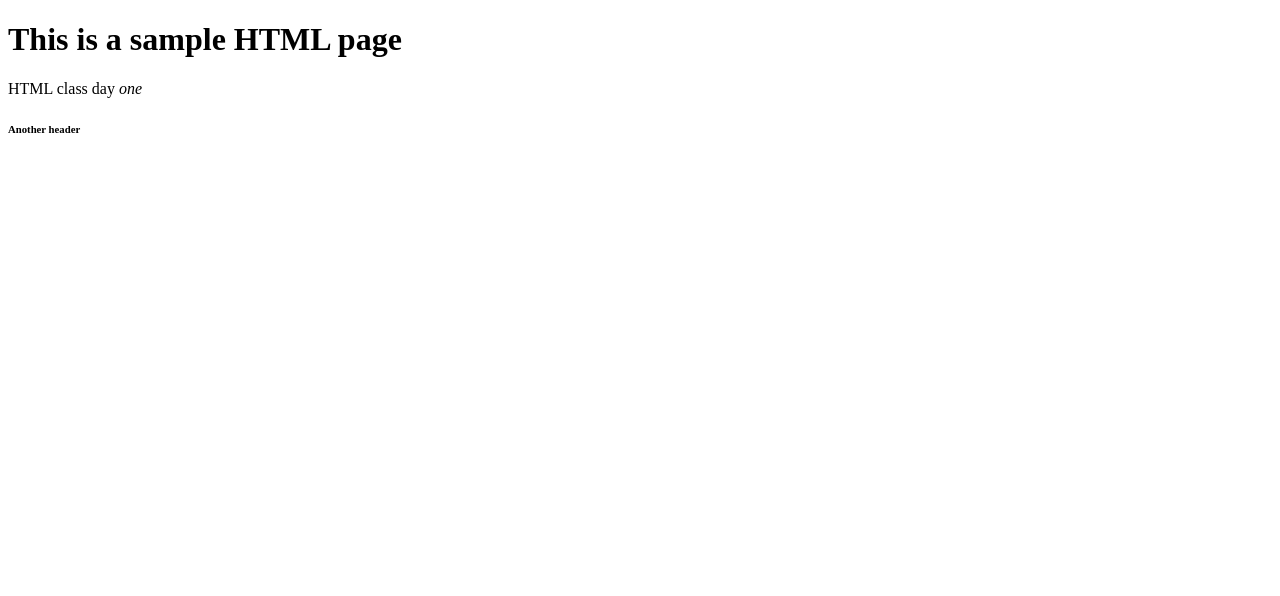
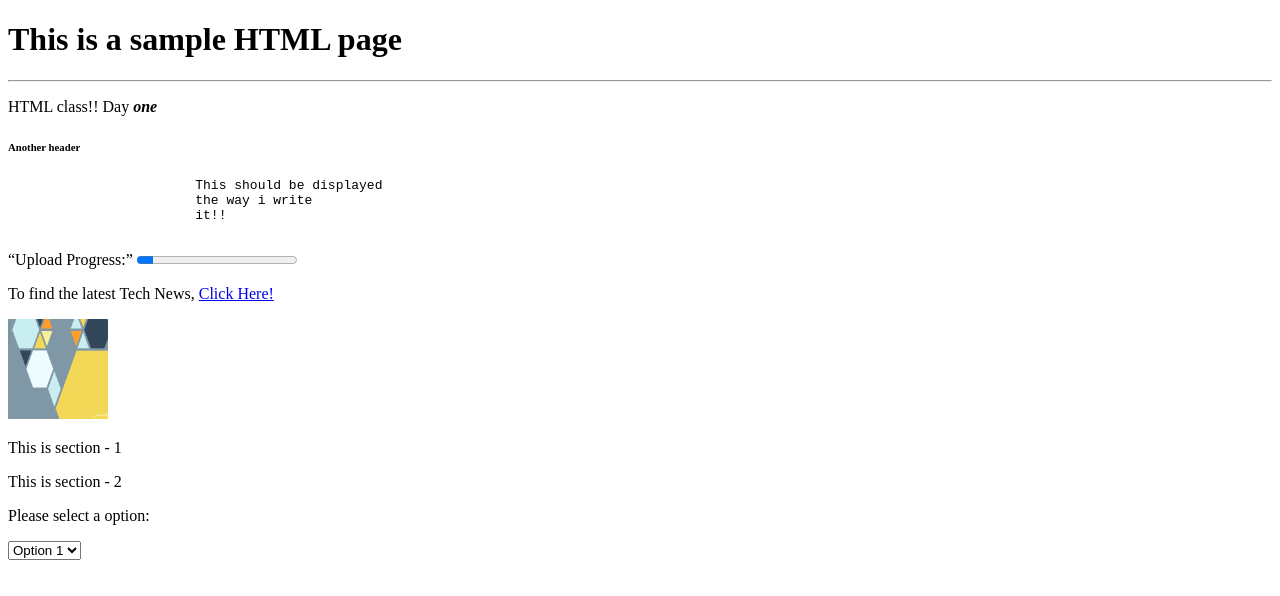
Before and after one commit to rokr9/SampleProject, a plain HTML site: page index.html in a window 1280 px wide. Drawn offline with Linux system fonts and the light colour scheme.

Commit message:
final changes for the day 1

```diff
--- a/index.html
+++ b/index.html
@@ -4,8 +4,33 @@
 		<title>Initial Page</title>
 	</head>
 	<body>
-		<h1>This is a sample HTML page</h1>
-		<p>HTML class day <em>one</em></p>
-		<h6>Another header</h6>
+		<div>
+			<h1>This is a sample HTML page</h1><hr>
+			<p>HTML class!! Day <strong><em>one</em></strong></p>
+			<h6>Another header</h6>
+		</div>
+		<pre>
+			This should be displayed
+			the way i write
+			it!!
+		</pre>
+		<q>Upload Progress:</q>
+		<progress value="10" max="100"></progress>
+		<p>To find the latest Tech News,
+			<a href="http://www.engadget.com">Click Here!</a>
+		</p>
+		<img src="1.jpg" name="random image" height=100px width=100px>
+		<section>
+			<p>This is section - 1</p>
+		</section>
+		<section>
+			<p>This is section - 2</p>
+		</section>
+		<p>Please select a option:</p>
+		<select>
+			<option value="1">Option 1</option>
+			<option value="2">Option 2</option>
+			<option value="3">Option 3</option>
+		</select>
 	</body>
 </html>
```
Also changed, not shown: 1.jpg (added), sample.html (added).
